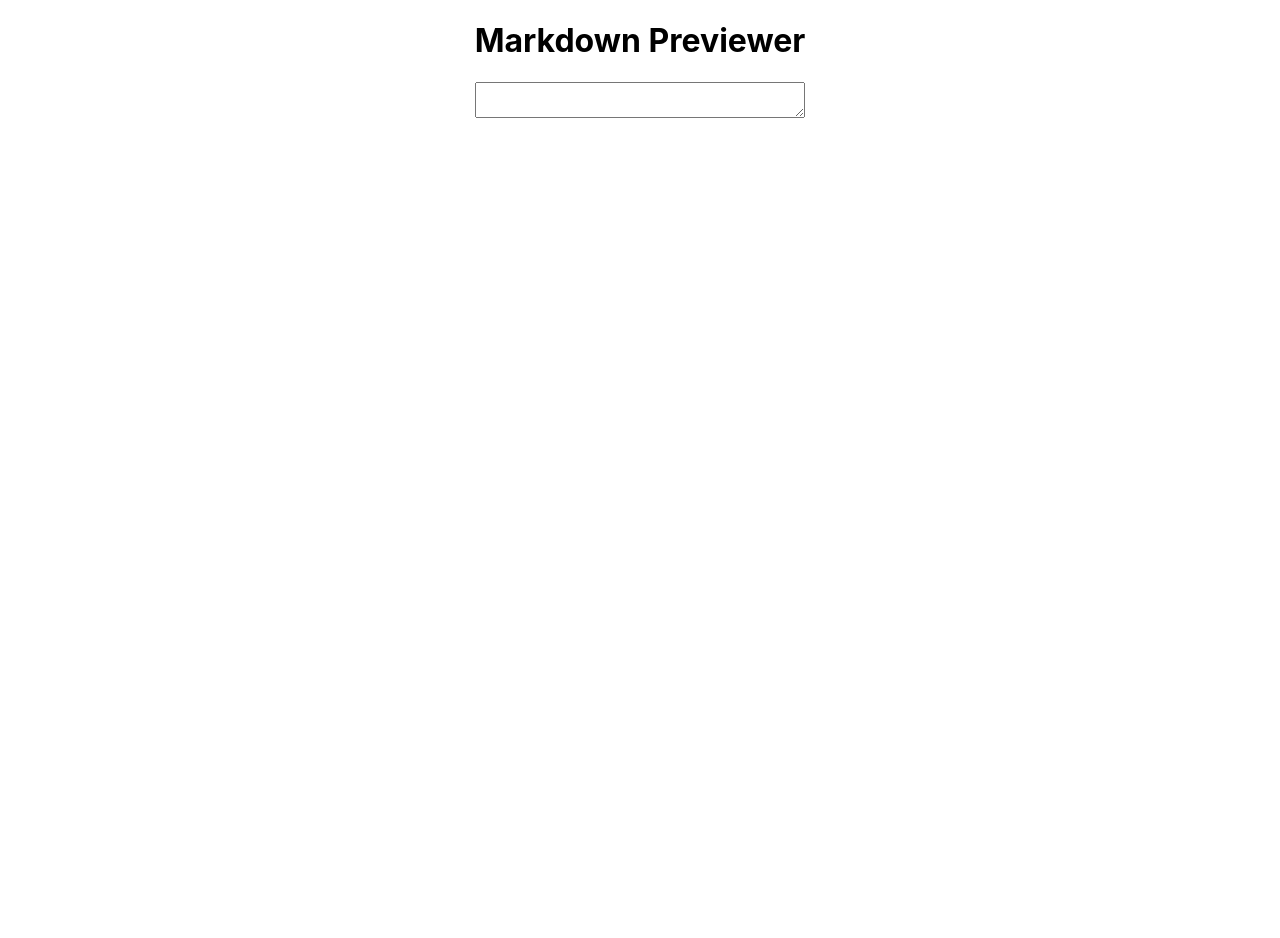
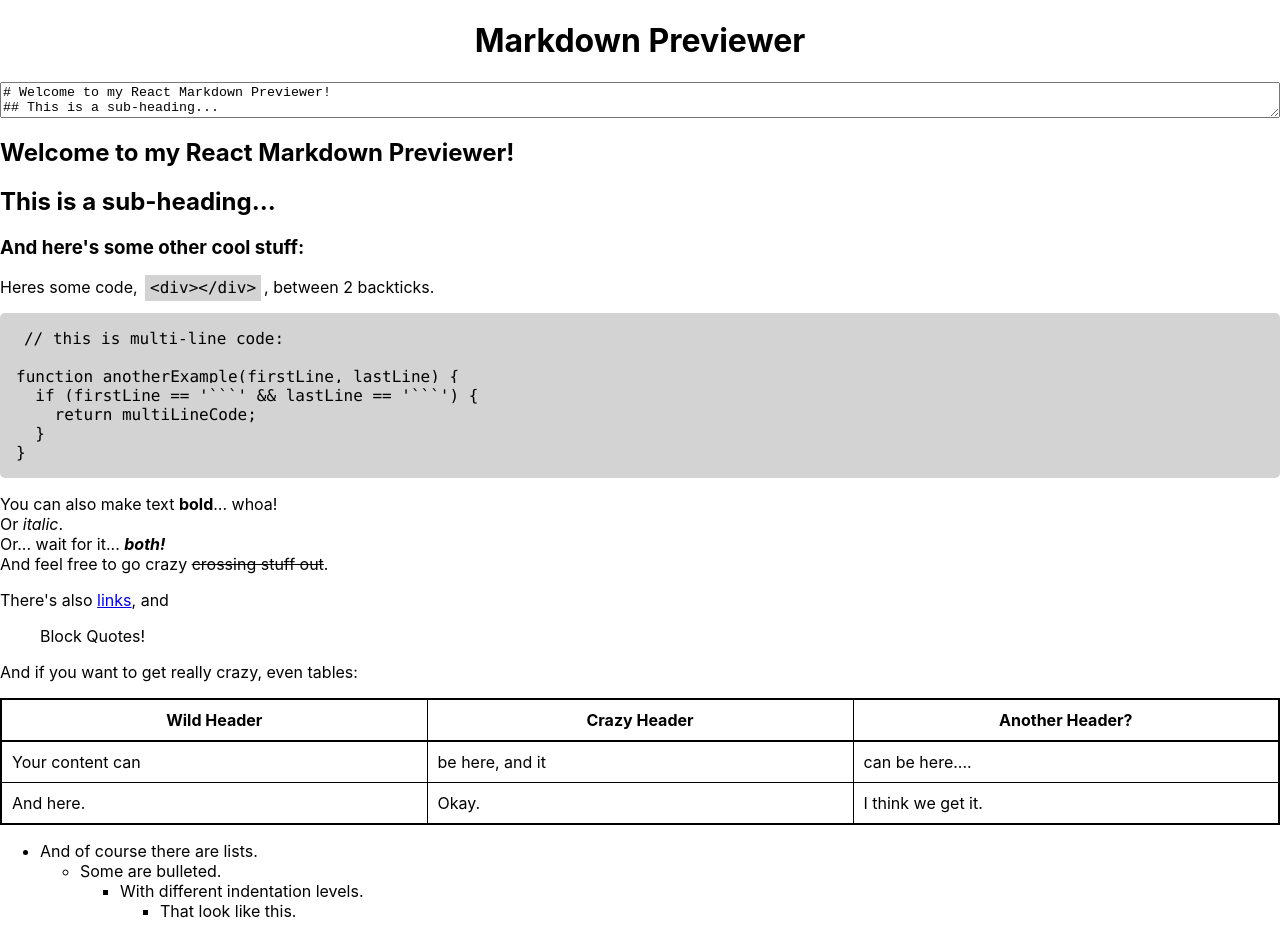
Before and after one commit to fpelletier-gh/markdown-previewer, a React (Create React App) app: page / in a window 1280 px wide. Shown: the top 938 px of the page. Before the commit the page ends 800 px from the top, so only its background shows below. Built offline with nearby package versions, Linux system fonts and the light colour scheme.

Commit message:
Refactor useDefaultEditorValue and parseHtml to custom hooks

```diff
--- a/src/App.js
+++ b/src/App.js
@@ -1,15 +1,16 @@
 import "./App.scss";
-import { useState } from "react";
-import { marked } from "marked";
-import DOMPurify from "dompurify";
+import {
+  useDefaultEditorValue,
+  useParseHtml,
+} from "./hooks/useDefaultEditorValue";
 
 function App() {
-  const [html, setHtml] = useState("");
+  const { defaultEditorValue } = useDefaultEditorValue();
+  const [html, setHtml] = useParseHtml(defaultEditorValue);
 
   function handleText(e) {
     e.preventDefault();
-    const parsedHtml = DOMPurify.sanitize(marked.parse(e.target.value));
-    setHtml(parsedHtml);
+    setHtml(e.target.value);
   }
 
   return (
@@ -17,7 +18,12 @@
       <header>
         <h1 className="primary-header">Markdown Previewer</h1>
       </header>
-      <textarea id="editor" onChange={handleText} />
+      <textarea
+        id="editor"
+        defaultValue={defaultEditorValue}
+        onChange={handleText}
+        onLoad={handleText}
+      ></textarea>
       <section
         id="preview"
         dangerouslySetInnerHTML={{ __html: html }}
--- /dev/null
+++ b/src/hooks/useDefaultEditorValue.js
@@ -0,0 +1,66 @@
+import { useState } from "react";
+import { marked } from "marked";
+import DOMPurify from "dompurify";
+
+marked.setOptions({
+  breaks: true,
+});
+
+export const useDefaultEditorValue = () => {
+  const [defaultEditorValue] =
+    useState(`# Welcome to my React Markdown Previewer!
+## This is a sub-heading...
+### And here's some other cool stuff:
+
+Heres some code, \`<div></div>\`, between 2 backticks.
+\`\`\`
+// this is multi-line code:
+
+function anotherExample(firstLine, lastLine) {
+  if (firstLine == '\`\`\`' && lastLine == '\`\`\`') {
+    return multiLineCode;
+  }
+}
+\`\`\`
+
+You can also make text **bold**... whoa!
+Or _italic_.
+Or... wait for it... **_both!_**
+And feel free to go crazy ~~crossing stuff out~~.
+
+There's also [links](https://www.freecodecamp.org), and
+> Block Quotes!
+
+And if you want to get really crazy, even tables:
+
+Wild Header      | Crazy Header    | Another Header?
+---------------- | --------------- | -----------------
+Your content can | be here, and it | can be here....
+And here.        | Okay.           | I think we get it.
+
+- And of course there are lists.
+  - Some are bulleted.
+     - With different indentation levels.
+        - That look like this.
+
+
+1. And there are numbered lists too.
+1. Use just 1s if you want!
+1. And last but not least, let's not forget embedded images:
+
+![freeCodeCamp Logo](https://cdn.freecodecamp.org/testable-projects-fcc/images/fcc_secondary.svg)
+`);
+  return { defaultEditorValue };
+};
+
+export const useParseHtml = (html) => {
+  const initialHtml = DOMPurify.sanitize(marked.parse(html));
+  const [parsedHtml, setParsedHtml] = useState(initialHtml);
+
+  function parseHtml(text) {
+    const parsedHtml = DOMPurify.sanitize(marked.parse(text));
+    setParsedHtml(parsedHtml);
+  }
+
+  return [parsedHtml, parseHtml];
+};
```
